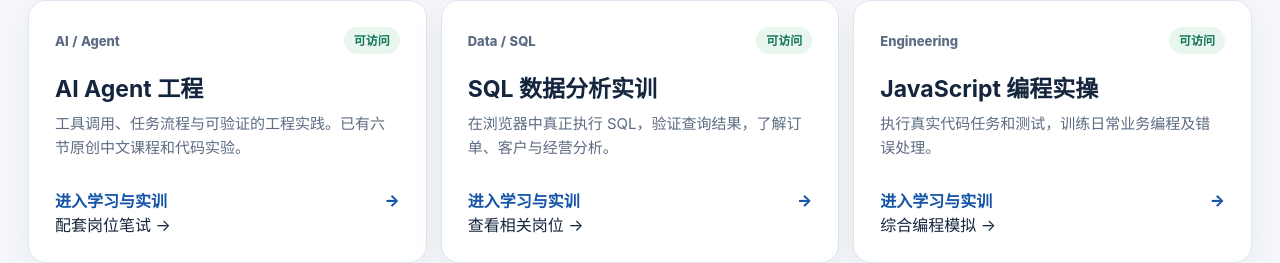
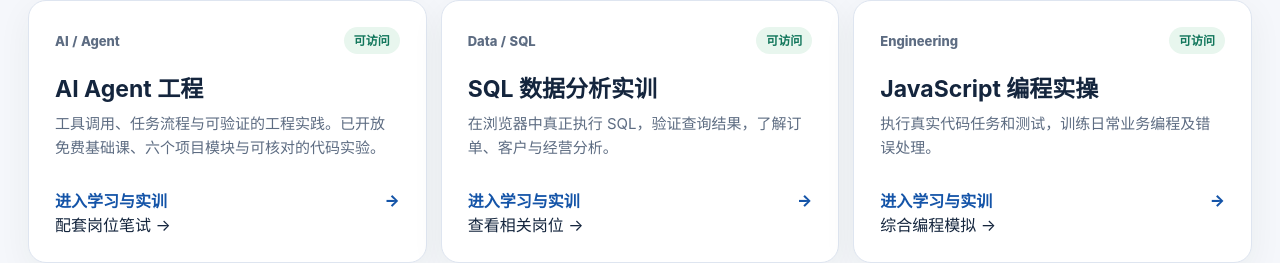
Before and after one commit to star8592/Kangaroo-Practice-Simulator, a Next.js app: page /learn in a window 1280 px wide. Shown: the part 487-750 px from the top of the page. Built offline with nearby package versions, Linux system fonts and the light colour scheme; no server answers.

Commit message:
feat(learn): describe real project course rather than a downloadable pack

```diff
--- a/src/app/learn/page.tsx
+++ b/src/app/learn/page.tsx
@@ -8,7 +8,7 @@ export const metadata={
 };
 
 const COURSES=[
- {id:"agent",kind:"AI / Agent",name:"AI Agent 工程",summary:"工具调用、任务流程与可验证的工程实践。已有六节原创中文课程和代码实验。",href:"/skill-labs/agent-foundations",related:"/career/exams/agent-engineering-paper-2026q4-v1",action:"配套岗位笔试"},
+ {id:"agent",kind:"AI / Agent",name:"AI Agent 工程",summary:"工具调用、任务流程与可验证的工程实践。已开放免费基础课、六个项目模块与可核对的代码实验。",href:"/skill-labs/agent-foundations",related:"/career/exams/agent-engineering-paper-2026q4-v1",action:"配套岗位笔试"},
  {id:"sql",kind:"Data / SQL",name:"SQL 数据分析实训",summary:"在浏览器中真正执行 SQL，验证查询结果，了解订单、客户与经营分析。",href:"/skill-labs/sql-lab",related:"/career",action:"查看相关岗位"},
  {id:"code",kind:"Engineering",name:"JavaScript 编程实操",summary:"执行真实代码任务和测试，训练日常业务编程及错误处理。",href:"/skill-labs/code-lab",related:"/skill-labs/engineering-mock",action:"综合编程模拟"},
  {id:"books",kind:"Open resources",name:"技术资料与中文导学",summary:"查找已核验的原著、官方文档及来源链接；尊重上游许可，不把第三方原视频包装为自有课程。",href:"/skill-labs/books",related:"/career",action:"选择岗位"},
```
